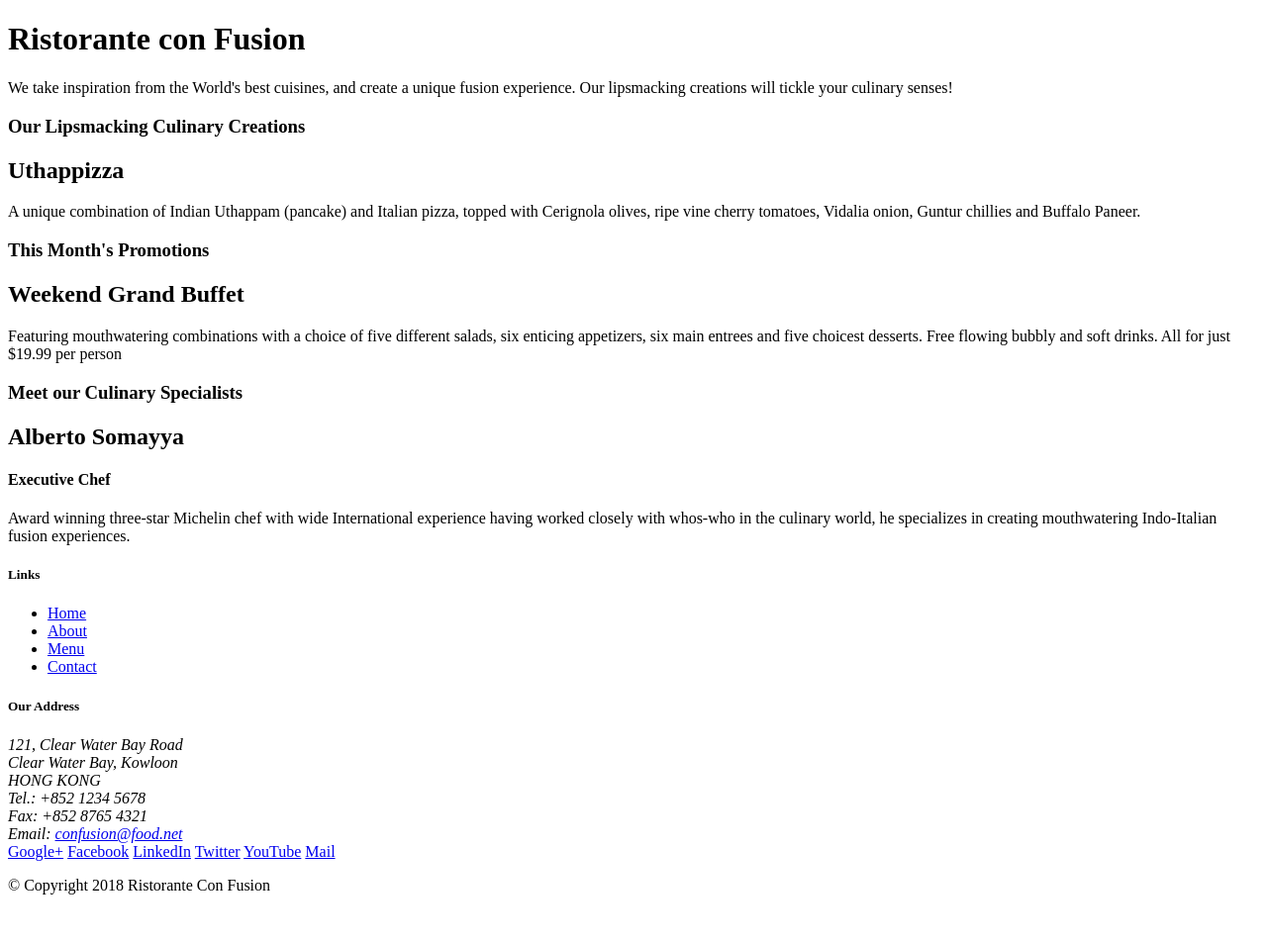
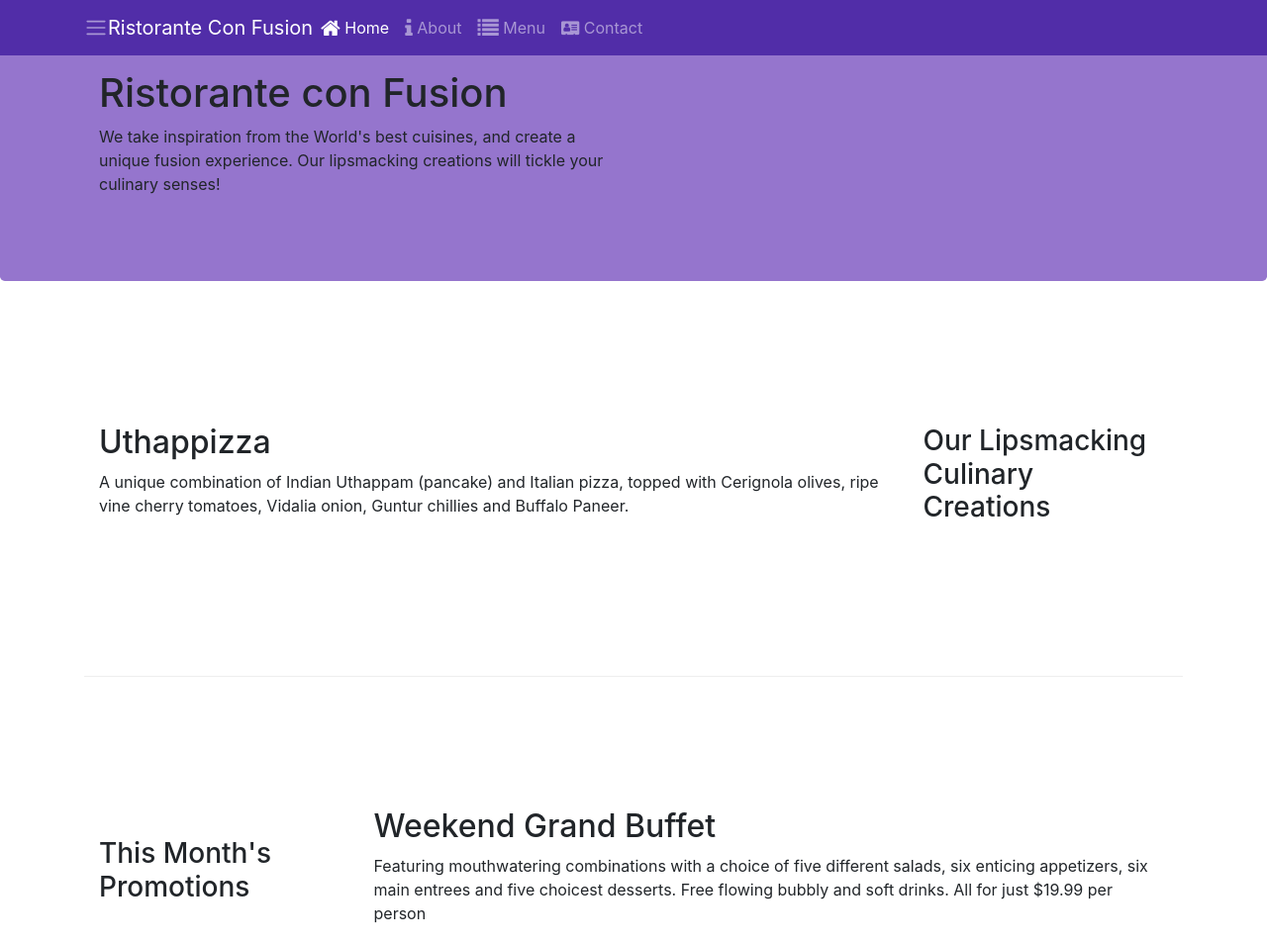
Before and after one commit to Rasputin2/CourseraNPM, a website: page index.html in a window 1280 px wide. Shown: the top 954 px of the page at 99% size. Before the commit the page ends 920 px from the top, so only its background shows below. Drawn offline with nearby package versions, Linux system fonts and the light colour scheme.

Commit message:
Button Group

```diff
--- /dev/null
+++ b/css/styles.css
@@ -0,0 +1,32 @@
+.row-header {
+    margin: 0px auto;
+    padding: 0px auto;
+}
+
+.row-content {
+    margin: 0px;
+    padding: 50px 0px 50px 0px;
+    border-bottom: 1px ridge;
+    min-height: 400px;
+}
+
+.footer {
+    background-color: #D1C4E9;
+    margin: 0px auto;
+    padding: 20px 0px 20px 0px;
+}
+
+.jumbotron {
+    padding: 70px 30px 70px 30px;
+    margin: 0px auto;
+    background: #9575CD;
+}
+
+.body {
+    padding: 50px 0px 0px 0px;
+    z-index: 0px;
+}
+
+.navbar-dark {
+    background-color: #512DA8;
+}
--- a/index.html
+++ b/index.html
@@ -2,100 +2,127 @@
 <html lang="en">
 
 <head>
+        <!-- Required meta tags always come first -->
+        <meta charset="utf-8">
+        <meta name="viewport" content="width=device-width, initial-scale=1, shrink-to-fit=no">
+        <meta http-equiv="x-ua-compatible" content="ie=edge">
+
+        <!-- Bootstrap CSS -->
+        <link rel="stylesheet" href="node_modules/bootstrap/dist/css/bootstrap.min.css">
+        <link rel="stylesheet" href="node_modules/font-awesome/css/font-awesome.min.css">
+        <link rel="stylesheet" href="node_modules/bootstrap-social/bootstrap-social.css">
+        <link rel="stylesheet" href="css/styles.css">
     <title>Ristorante Con Fusion</title>
 </head>
 
 <body>
-
-    <header>
-        <div>
-            <div>
-                <div>
+    <nav class="navbar navbar-dark navbar-expand-sm fixed-top">
+        <div class="container">
+            <button class="navbar-toggler" type="button" data-toggle="collapse" data-target="#Navbar"></button>
+                <span class="navbar-toggler-icon"></span>
+            <a class = "navbar-brand mr-auto" href="#">  Ristorante Con Fusion</a>
+            <div class="collapse navbar-collapse" id="navbar">
+                <ul class="navbar-nav mr-auto">
+                    <li class="nav-item active"><a class="nav-link" href="./index.html"><span class = "fa fa-home fa-lg"></span> Home</a></li>
+                    <li class="nav-item"><a class="nav-link" href="./aboutus.html"><span class = "fa fa-info fa-lg"></span> About</a></li>
+                    <li class="nav-item"><a class="nav-link" href="#"><span class = "fa fa-list fa-lg"></span> Menu</a></li>
+                    <li class="nav-item"><a class="nav-link" href="./contactus.html"><span class = "fa fa-address-card"></span> Contact</a></li>
+                </ul>
+            </div>
+        </div>
+    </nav>
+    <header class="jumbotron">
+        <div class="container">
+            <div class="row row-header">
+                <div class="col-12 col-sm-6">
                     <h1>Ristorante con Fusion</h1>
-                    <p>We take inspiration from the World's best cuisines, and create a unique fusion experience. Our lipsmacking creations will tickle your culinary senses!</p>
+                    <p class="d-none d-sm-block">We take inspiration from the World's best cuisines, and create a unique fusion experience. Our lipsmacking creations will tickle your culinary senses!</p>
                 </div>
-                <div>
+                <div class="col-12 col-sm">
                 </div>
             </div>
         </div>
     </header>
 
-    <div>
-        <div>
-            <div>
+    <div class="container">
+        <div class="row row-content align-items-center">
+            <div class="col-12 col-sm-4 order-sm-last col-md-3">
                 <h3>Our Lipsmacking Culinary Creations</h3>
             </div>
-            <div>
+            <div class="col col-sm  order-sm-first col-md">
                 <h2>Uthappizza</h2>
-                <p>A unique combination of Indian Uthappam (pancake) and Italian pizza, topped with Cerignola olives, ripe vine cherry tomatoes, Vidalia onion, Guntur chillies and Buffalo Paneer.</p>
+                <p class="d-none d-sm-block">A unique combination of Indian Uthappam (pancake) and Italian pizza, topped with Cerignola olives, ripe vine cherry tomatoes, Vidalia onion, Guntur chillies and Buffalo Paneer.</p>
             </div>
         </div>
 
 
-        <div>
-            <div>
+        <div class="row row-content align-items-center">
+            <div class="col-12 col-sm-5 col-md-3">
                 <h3>This Month's Promotions</h3>
             </div>
-            <div>
+            <div class="col col-sm  col-md">
                 <h2>Weekend Grand Buffet</h2>
-                <p>Featuring mouthwatering combinations with a choice of five different salads, six enticing appetizers, six main entrees and five choicest desserts. Free flowing bubbly and soft drinks. All for just $19.99 per person </p>
+                <p class="d-none d-sm-block">Featuring mouthwatering combinations with a choice of five different salads, six enticing appetizers, six main entrees and five choicest desserts. Free flowing bubbly and soft drinks. All for just $19.99 per person </p>
             </div>
         </div>
 
-        <div>
-            <div>
+        <div class="row row-content align-items-center">
+            <div class="col-12 col-sm-5 order-sm-last col-md-3">
                 <h3>Meet our Culinary Specialists</h3>
             </div>
-            <div>
+            <div class="col col-sm order-sm-first col-md">
                 <h2>Alberto Somayya</h2>
                 <h4>Executive Chef</h4>
-                <p>Award winning three-star Michelin chef with wide International experience having worked closely with whos-who in the culinary world, he specializes in creating mouthwatering Indo-Italian fusion experiences. </p>
+                <p class="d-none d-sm-block">Award winning three-star Michelin chef with wide International experience having worked closely with whos-who in the culinary world, he specializes in creating mouthwatering Indo-Italian fusion experiences. </p>
             </div>
         </div>
     </div>
 
-    <footer>
-        <div>
-            <div>
-                <div>
+    <footer class="footer">
+        <div class="container">
+            <div class="row">
+                <div class="col-4 offset-1 col-sm-2">
                     <h5>Links</h5>
-                    <ul>
-                        <li><a href="#">Home</a></li>
-                        <li><a href="#">About</a></li>
+                    <ul class="list-unstyled">
+                        <li><a href="./index.html">Home</a></li>
+                        <li><a href="./aboutus.html">About</a></li>
                         <li><a href="#">Menu</a></li>
-                        <li><a href="#">Contact</a></li>
+                        <li><a href="./contactus.html">Contact</a></li>
                     </ul>
                 </div>
-                <div>
+                <div class="col-7 col-sm-5">
                     <h5>Our Address</h5>
                     <address>
 		              121, Clear Water Bay Road<br>
 		              Clear Water Bay, Kowloon<br>
 		              HONG KONG<br>
-		              Tel.: +852 1234 5678<br>
-		              Fax: +852 8765 4321<br>
-		              Email: <a href="mailto:confusion@food.net">confusion@food.net</a>
+		              <i class = "fa fa-phone fa-lg"></i>: +852 1234 5678<br>
+		              <i class = "fa fa-fax fa-lg"></i>: +852 8765 4321<br>
+		              <i class = "fa fa-email fa -lg"></i><a href="mailto:confusion@food.net">confusion@food.net</a>
 		           </address>
                 </div>
-                <div>
-                    <div>
-                        <a href="http://google.com/+">Google+</a>
-                        <a href="http://www.facebook.com/profile.php?id=">Facebook</a>
-                        <a href="http://www.linkedin.com/in/">LinkedIn</a>
-                        <a href="http://twitter.com/">Twitter</a>
-                        <a href="http://youtube.com/">YouTube</a>
-                        <a href="mailto:">Mail</a>
+                <div class="col-12 col-sm-4 align-self-center">
+                    <div class="text-center">
+                        <a class = "btn btn-social-icon btn-google" href="http://google.com/+"><i class="fa fa-google-plus fa-lg"></i></a>
+                        <a class = "btn btn-social-icon btn-facebook" href="http://www.facebook.com/profile.php?id="><i class="fa fa-facebook fa-lg"></i></a>
+                        <a class = "btn btn-social-icon btn-linkedin" href="http://www.linkedin.com/in/"><i class="fa fa-linkedin fa-lg"></i></a>
+                        <a class = "btn btn-social-icon btn-twitter" href="http://twitter.com/"><i class="fa fa-twitter fa-lg"></i></a>
+                        <a class = "btn btn-social-icon btn-google" href="http://youtube.com/"><i class="fa fa-youtube fa-lg"></i></a>
+                        <a class = "btn btn-social-icon" href="mailto:"><i class="fa fa-google-plus fa-lg"></i></a>
                     </div>
                 </div>
            </div>
-           <div>
-                <div>
+           <div class="row justify-content-center">
+                <div class="col-auto">
                     <p>© Copyright 2018 Ristorante Con Fusion</p>
                 </div>
            </div>
         </div>
     </footer>
-
+    <!-- jQuery first, then Popper.js, then Bootstrap JS. -->
+    <script src="node_modules/jquery/dist/jquery.slim.min.js"></script>
+    <script src="node_modules/popper.js/dist/umd/popper.min.js"></script>
+    <script src="node_modules/bootstrap/dist/js/bootstrap.min.js"></script>
 </body>
 
 </html>
```
Also changed, not shown: aboutus.html (added, +134 -0 lines), contactus.html (added, +151 -0 lines), package.json (+7 -0 lines), 1 other file.
